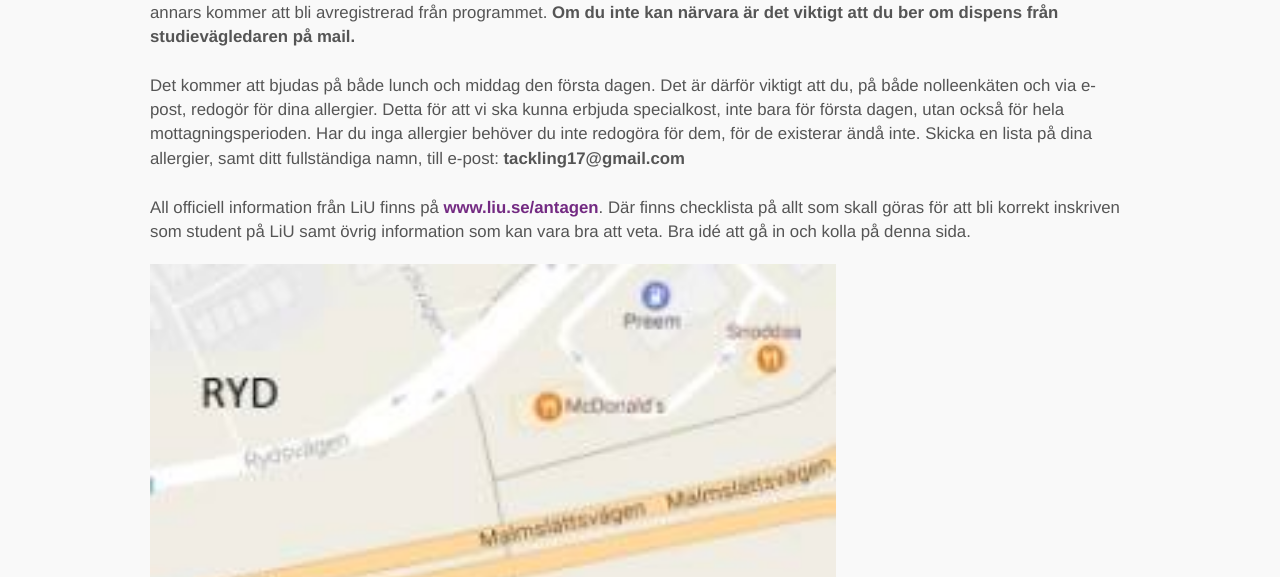
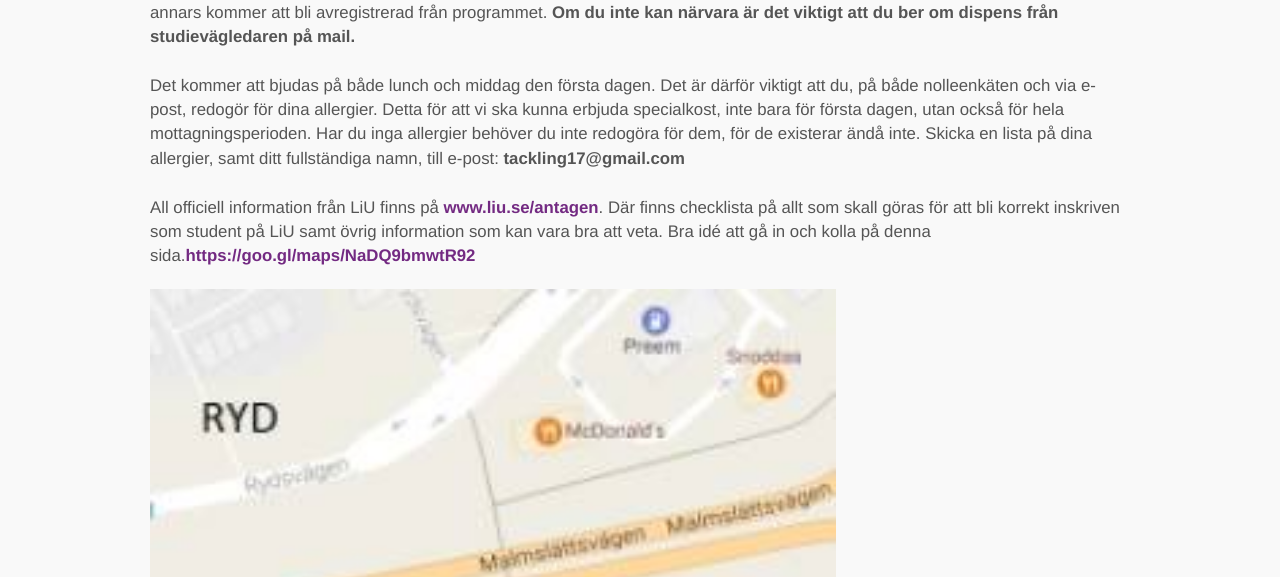
Before and after one commit to kenbo736/Tackling_17, a plain HTML site: page forsta_dagen.html in a window 1280 px wide. Shown: the part 219-796 px from the top of the page. Drawn offline with Linux system fonts and the light colour scheme.

Commit message:
addad googlemaps

```diff
--- a/forsta_dagen.html
+++ b/forsta_dagen.html
@@ -44,7 +44,7 @@
 		<p>Den första dagen, <b>15:e augusti 2017</b>, ska du befinna dig vid <b>märkesbacken, kl 09.00</b>. Samlingsplatsen finns markerad med en stjärna på kartan till höger. Ta <b>INTE</b> med din cykel dit.
 Det är mycket viktigt att du närvarar vid uppropet första dagen eftersom du annars kommer att bli avregistrerad från programmet. <b>Om du inte kan närvara är det viktigt att du ber om dispens från studievägledaren på mail.</b><br></br>
 Det kommer att bjudas på både lunch och middag den första dagen. Det är därför viktigt att du, på både nolleenkäten och via e-post, redogör för dina allergier. Detta för att vi ska kunna erbjuda specialkost, inte bara för första dagen, utan också för hela mottagningsperioden. Har du inga allergier behöver du inte redogöra för dem, för de existerar ändå inte. Skicka en lista på dina allergier, samt ditt fullständiga namn, till e-post: <b>tackling17@gmail.com</b><br></br>
-All officiell information från LiU finns på <a href="https://www.liu.se/antagen">www.liu.se/antagen</a>. Där finns checklista på allt som skall göras för att bli korrekt inskriven som student på LiU samt övrig information som kan vara bra att veta. Bra idé att gå in och kolla på denna sida.</p>
+All officiell information från LiU finns på <a href="https://www.liu.se/antagen">www.liu.se/antagen</a>. Där finns checklista på allt som skall göras för att bli korrekt inskriven som student på LiU samt övrig information som kan vara bra att veta. Bra idé att gå in och kolla på denna sida.<b><a href="https://goo.gl/maps/NaDQ9bmwtR92">https://goo.gl/maps/NaDQ9bmwtR92</a></p>
         <img class="special" src="img/map.jpg" alt="Respond" />
 
 
```
